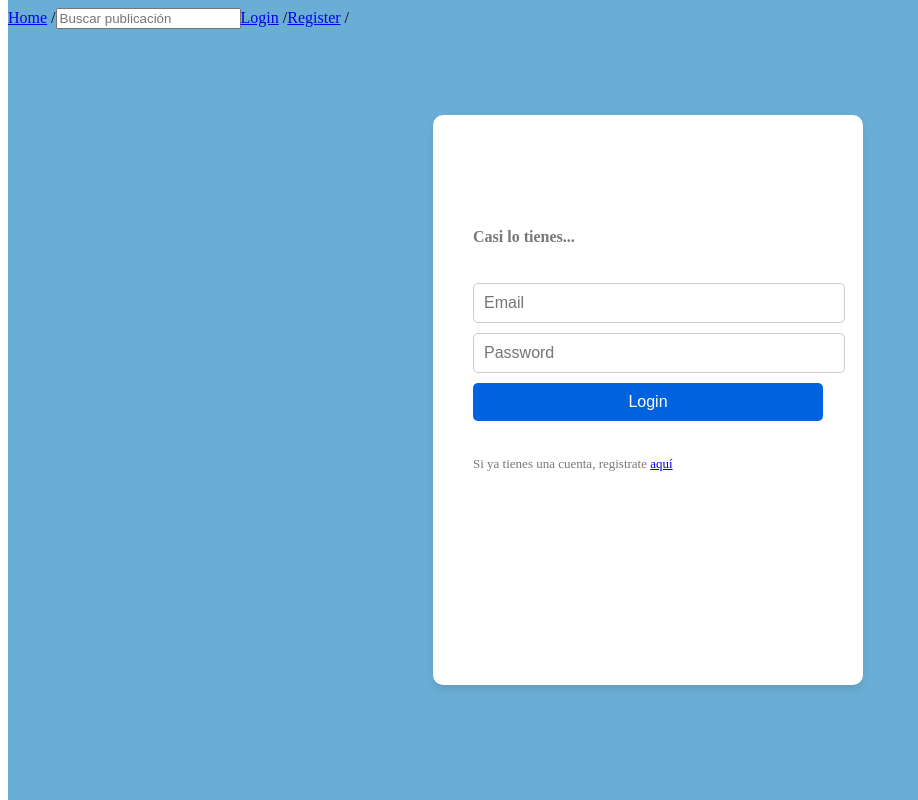
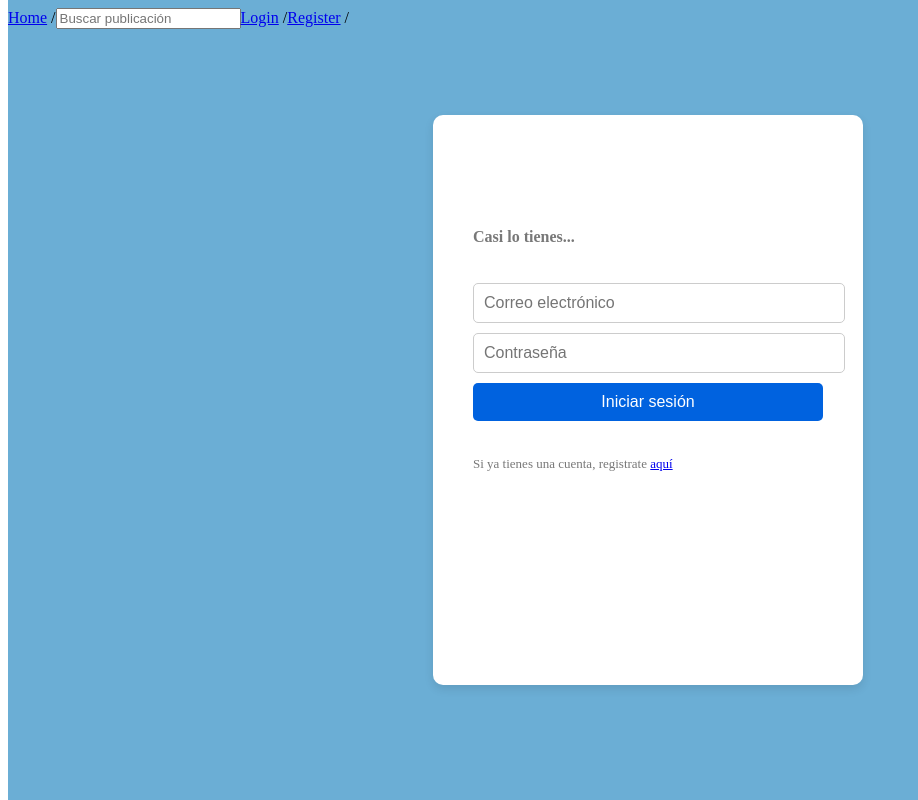
Before and after one commit to Joan828/Proyecto-Frontend-React-Redux, a React (Vite) app: page /login in a window 1280 px wide. Shown: the whole page, without its empty margins (0-918 px from the left). Built offline with nearby package versions, Linux system fonts and the light colour scheme.

Commit message:
Translate inputs to spanish

```diff
--- a/src/components/Login/Login.jsx
+++ b/src/components/Login/Login.jsx
@@ -30,7 +30,7 @@ const Login = () => {
             <form className="login-form" onSubmit={onSubmit}>
                 <input
                 type="email"
-                placeholder="Email"
+                placeholder="Correo electrónico"
                 name="email"
                 value={email}
                 onChange={onChange}
@@ -38,13 +38,13 @@ const Login = () => {
                 />
                 <input
                 type="password"
-                placeholder="Password"
+                placeholder="Contraseña"
                 name="password"
                 value={password}
                 onChange={onChange}
                 required
                 />
-                <button type="submit">Login</button>
+                <button type="submit">Iniciar sesión</button>
             </form>
             <p>Si ya tienes una cuenta, registrate <Link to="/register">aquí</Link></p>
             </div>
```
